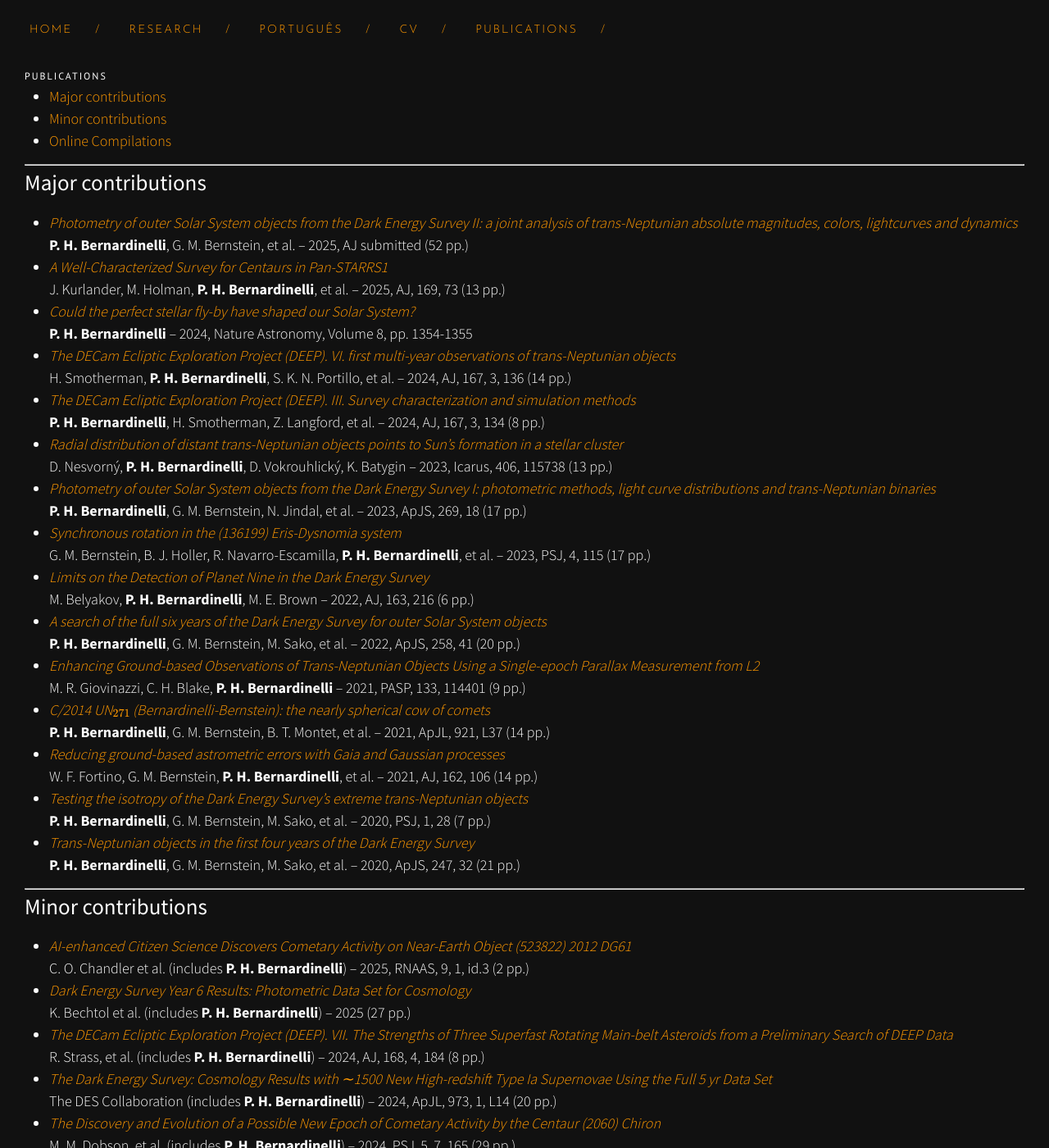
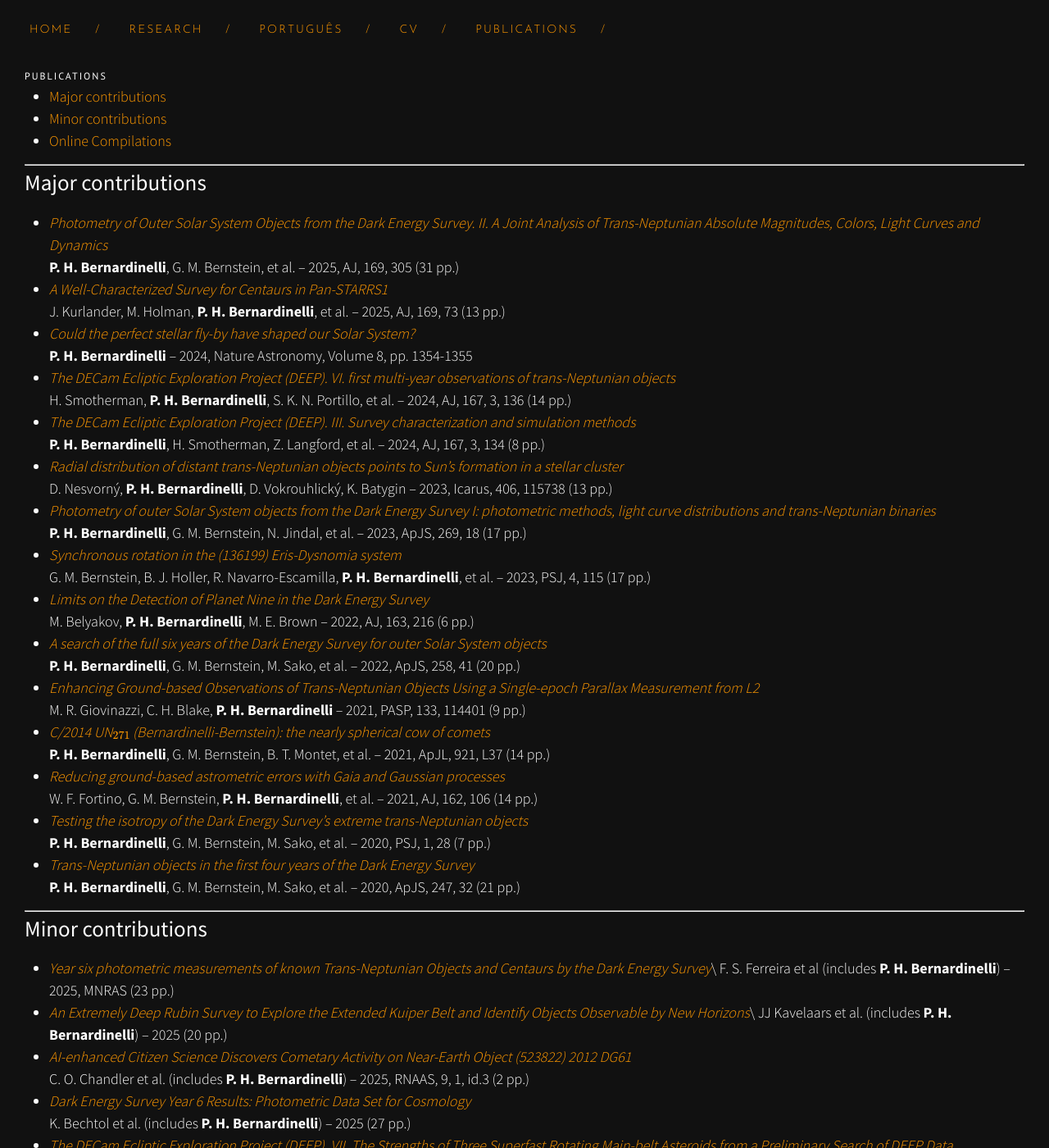
Before and after one commit to bernardinelli/bernardinelli.github.io, a Jekyll site: the page built from index08-pubs.md, in a window 1280 px wide and 1400 px high, scrolled down 204 px. Shown: the whole window at 82% size. Built offline with Jekyll 4.4.1, drawn with Linux system fonts in a browser that asks for light colours; nearby versions of some CDN libraries.

Commit message:
Update index08-pubs.md

```diff
--- a/index08-pubs.md
+++ b/index08-pubs.md
@@ -12,8 +12,8 @@ permalink: /pubs/
 ---
 
 # Major contributions
--   [*Photometry of outer Solar System objects from the Dark Energy Survey II: a joint analysis of trans-Neptunian absolute magnitudes, colors, lightcurves and dynamics*](https://ui.adsabs.harvard.edu/abs/2025arXiv250101551B/abstract)\
-    **P. H. Bernardinelli**, G. M. Bernstein, et al. -- 2025, AJ submitted (52 pp.)
+-   [*Photometry of Outer Solar System Objects from the Dark Energy Survey. II. A Joint Analysis of Trans-Neptunian Absolute Magnitudes, Colors, Light Curves and Dynamics*](https://ui.adsabs.harvard.edu/abs/2025AJ....169..305B/abstract)\
+    **P. H. Bernardinelli**, G. M. Bernstein, et al. -- 2025, AJ, 169, 305 (31 pp.)
 -   [*A Well-Characterized Survey for Centaurs in Pan-STARRS1*](https://ui.adsabs.harvard.edu/abs/2025AJ....169...73K/abstract)\
      J. Kurlander, M. Holman, **P. H. Bernardinelli**, et al. -- 2025, AJ, 169, 73 (13 pp.)
 -   [*Could the perfect stellar fly-by have shaped our Solar System?*](https://ui.adsabs.harvard.edu/abs/2024NatAs...8.1354B/abstract)\
@@ -46,6 +46,8 @@ permalink: /pubs/
 ---
 
 # Minor contributions
+-   [*Year six photometric measurements of known Trans-Neptunian Objects and Centaurs by the Dark Energy Survey*](https://ui.adsabs.harvard.edu/abs/2025MNRAS.tmp..621F/abstract)\ F. S. Ferreira et al (includes **P. H. Bernardinelli**) -- 2025, MNRAS (23 pp.)
+-   [*An Extremely Deep Rubin Survey to Explore the Extended Kuiper Belt and Identify Objects Observable by New Horizons*](https://ui.adsabs.harvard.edu/abs/2025arXiv250302765K/abstract)\ JJ Kavelaars et al. (includes **P. H. Bernardinelli**) -- 2025 (20 pp.)
 -   [*AI-enhanced Citizen Science Discovers Cometary Activity on Near-Earth Object (523822) 2012 DG61*](https://ui.adsabs.harvard.edu/abs/2025RNAAS...9....3C/abstract)\
     C. O. Chandler et al. (includes **P. H. Bernardinelli**) -- 2025, RNAAS, 9, 1, id.3 (2 pp.)
 -   [*Dark Energy Survey Year 6 Results: Photometric Data Set for Cosmology*](https://ui.adsabs.harvard.edu/abs/2025arXiv250105739B/abstract)\
```
